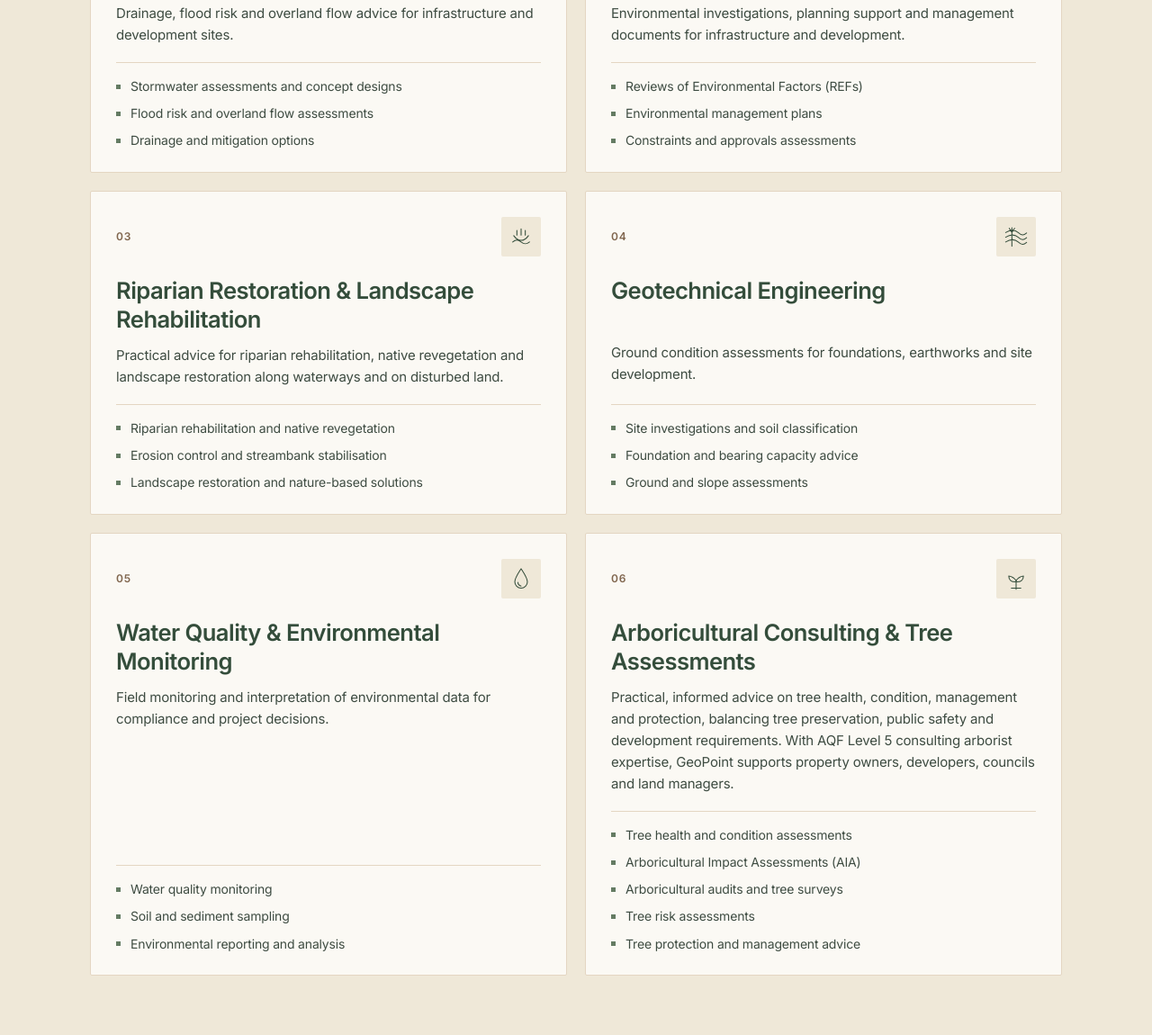
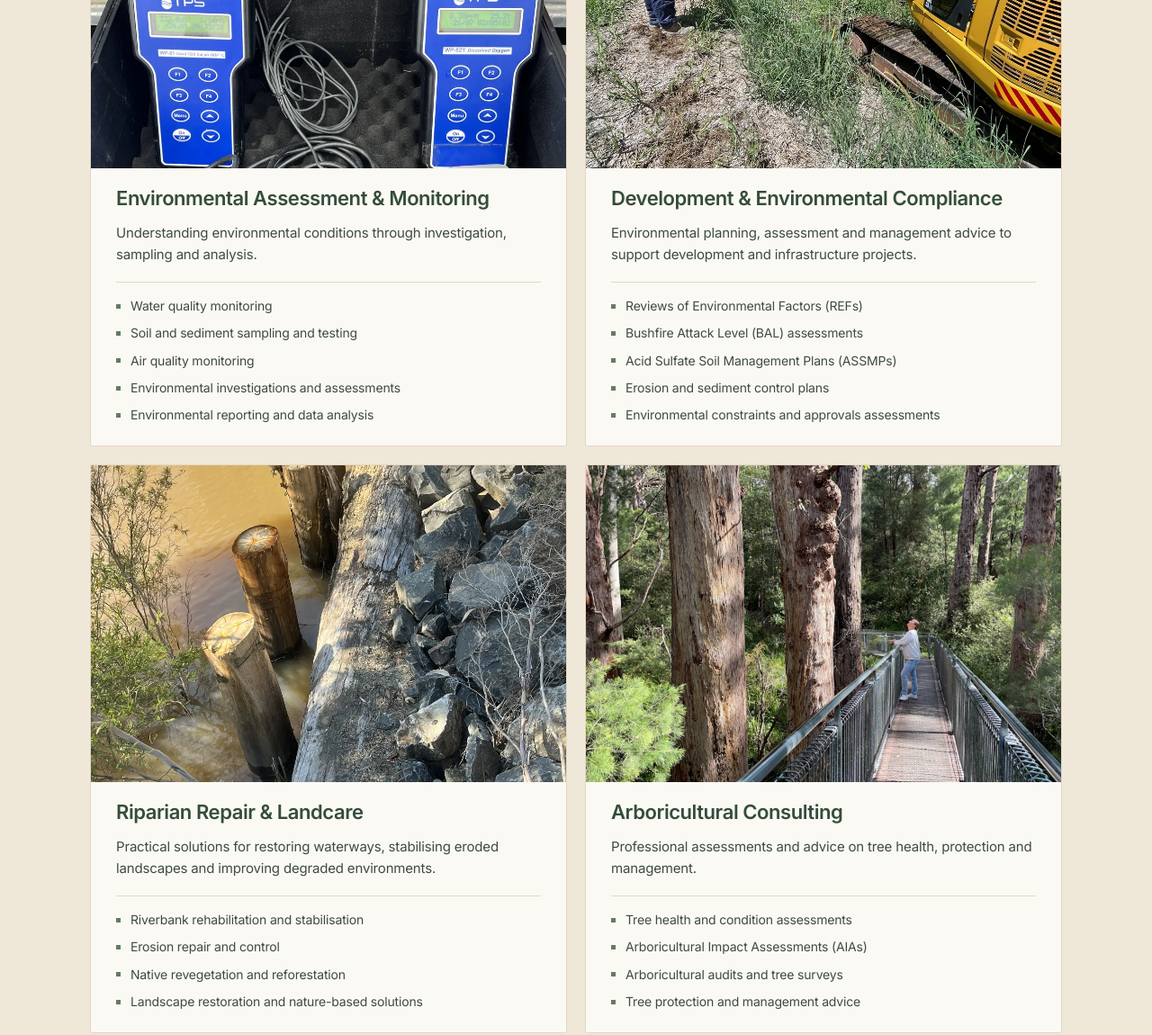
Before and after one commit to Solaclean3/GeoPoint, a plain HTML site: page index.html in a window 1280 px wide. Shown: the part 1323-2473 px from the top of the page at 90% size. Drawn offline with Linux system fonts and the light colour scheme.

Commit message:
Add service photographs, including the forest boardwalk image for arboricultural consulting.
Co-authored-by: Cursor <cursoragent@cursor.com>

```diff
--- a/assets/styles.css
+++ b/assets/styles.css
@@ -394,10 +394,6 @@ h1, h2, h3 {
   background: var(--navy);
 }
 
-.person .profile-photo-shila {
-  object-position: center 38%;
-}
-
 .person .profile-photo-jesse {
   object-position: center 24%;
 }
@@ -449,46 +445,36 @@ h1, h2, h3 {
   background: var(--surface);
   border: 1px solid var(--border);
   border-radius: 2px;
-  padding: 28px 28px 24px;
+  padding: 0 0 24px;
   min-height: 100%;
+  overflow: hidden;
   scroll-margin-top: calc(var(--header) + 16px);
 }
 
 .service-card:hover { border-color: var(--eucalyptus); }
 
-.service-card-top {
-  display: flex;
-  justify-content: space-between;
-  align-items: center;
-  margin-bottom: 22px;
+.service-photo {
+  display: block;
+  width: 100%;
+  height: auto;
+  aspect-ratio: 3 / 2;
+  object-fit: cover;
+  object-position: center center;
 }
 
-.service-number {
-  font-size: 12px;
-  font-weight: 600;
-  letter-spacing: 0.06em;
-  color: var(--earth);
-}
+.service-photo-monitoring { object-position: center 34%; }
+.service-photo-compliance { object-position: center 62%; }
+.service-photo-riparian { object-position: center 48%; }
+.service-photo-arboriculture { object-position: center center; }
 
-.service-icon {
-  width: 44px;
-  height: 44px;
-  display: grid;
-  place-items: center;
-  color: var(--teal-dark);
-  background: var(--bg);
-  border-radius: 2px;
-}
-
-.service-icon svg { width: 28px; height: 28px; }
+.service-card-body { padding: 20px 28px 0; }
 
 .service-card h3 {
-  font-size: clamp(24px, 2vw, 28px);
+  font-size: clamp(22px, 1.7vw, 26px);
   line-height: 1.25;
-  letter-spacing: -0.022em;
+  letter-spacing: -0.02em;
   margin: 0 0 12px;
   font-weight: 600;
-  min-height: 2.4em;
 }
 
 .service-card p {
@@ -761,7 +747,6 @@ h1, h2, h3 {
     display: block;
     margin-bottom: 24px;
   }
-  .service-card h3 { min-height: 0; }
   .approach-principles {
     grid-template-columns: 1fr;
     gap: 36px;
@@ -856,7 +841,8 @@ h1, h2, h3 {
   .approach-lead { font-size: 22px; }
   .approach-intro { font-size: 16px; }
   .service-grid { grid-template-columns: 1fr; }
-  .service-card { padding: 24px 20px 20px; }
+  .service-card { padding: 0 0 20px; }
+  .service-card-body { padding: 18px 20px 0; }
   .client-types { grid-template-columns: 1fr 1fr; }
   .contact h2 { font-size: clamp(32px, 9vw, 42px); }
   .contact-panel { padding: 24px 20px 20px; }
--- a/index.html
+++ b/index.html
@@ -72,67 +72,59 @@
           </div>
         </div>
         <div class="service-grid">
-          <article class="service-card" id="stormwater">
-            <div class="service-card-top"><span class="service-number">01</span><span class="service-icon" aria-hidden="true"><svg viewBox="0 0 48 48" fill="none"><path d="M3 28c5-7 9-7 14 0s9 7 14 0 9-7 14 0M3 37c5-7 9-7 14 0s9 7 14 0 9-7 14 0M9 17l9-9 8 9 8-6 5 6" stroke="currentColor" stroke-width="1.8" stroke-linecap="round" stroke-linejoin="round"/></svg></span></div>
-            <h3>Stormwater &amp; Flood Management</h3>
-            <p>Drainage, flood risk and overland flow advice for infrastructure and development sites.</p>
+          <article class="service-card" id="monitoring">
+            <img class="service-photo service-photo-monitoring" src="assets/water-quality-monitoring.webp" alt="Water quality meters measuring conductivity, pH and dissolved oxygen in an open field case." width="1050" height="1400" loading="lazy">
+            <div class="service-card-body">
+            <h3>Environmental Assessment &amp; Monitoring</h3>
+            <p>Understanding environmental conditions through investigation, sampling and analysis.</p>
             <ul>
-              <li>Stormwater assessments and concept designs</li>
-              <li>Flood risk and overland flow assessments</li>
-              <li>Drainage and mitigation options</li>
+              <li>Water quality monitoring</li>
+              <li>Soil and sediment sampling and testing</li>
+              <li>Air quality monitoring</li>
+              <li>Environmental investigations and assessments</li>
+              <li>Environmental reporting and data analysis</li>
             </ul>
+            </div>
           </article>
-          <article class="service-card" id="environmental">
-            <div class="service-card-top"><span class="service-number">02</span><span class="service-icon" aria-hidden="true"><svg viewBox="0 0 48 48" fill="none"><path d="M37 9c-17 0-27 8-27 22 15 3 29-6 27-22ZM11 35c8-9 14-12 24-18M19 23l1 8M25 18l1 7" stroke="currentColor" stroke-width="1.8" stroke-linecap="round" stroke-linejoin="round"/></svg></span></div>
-            <h3>Environmental Assessment &amp; Approvals</h3>
-            <p>Environmental investigations, planning support and management documents for infrastructure and development.</p>
+          <article class="service-card" id="compliance">
+            <img class="service-photo service-photo-compliance" src="assets/development-compliance.webp" alt="Field team beside an excavator working along a vegetated waterway." width="1050" height="1400" loading="lazy">
+            <div class="service-card-body">
+            <h3>Development &amp; Environmental Compliance</h3>
+            <p>Environmental planning, assessment and management advice to support development and infrastructure projects.</p>
             <ul>
               <li>Reviews of Environmental Factors (REFs)</li>
-              <li>Environmental management plans</li>
-              <li>Constraints and approvals assessments</li>
+              <li>Bushfire Attack Level (BAL) assessments</li>
+              <li>Acid Sulfate Soil Management Plans (ASSMPs)</li>
+              <li>Erosion and sediment control plans</li>
+              <li>Environmental constraints and approvals assessments</li>
             </ul>
+            </div>
           </article>
           <article class="service-card" id="riparian">
-            <div class="service-card-top"><span class="service-number">03</span><span class="service-icon" aria-hidden="true"><svg viewBox="0 0 48 48" fill="none"><path d="M8 34c6-5 10-5 16 0s10 5 16 0M10 22c5 7 9 9 14 9s9-2 14-9" stroke="currentColor" stroke-width="1.8" stroke-linecap="round"/><path d="M16 12v9M24 9v12M32 12v9" stroke="currentColor" stroke-width="1.8" stroke-linecap="round"/></svg></span></div>
-            <h3>Riparian Restoration &amp; Landscape Rehabilitation</h3>
-            <p>Practical advice for riparian rehabilitation, native revegetation and landscape restoration along waterways and on disturbed land.</p>
+            <img class="service-photo service-photo-riparian" src="assets/riverbank-stabilisation.webp" alt="Timber piles and rock protection stabilising an eroded riverbank." width="1050" height="1400" loading="lazy">
+            <div class="service-card-body">
+            <h3>Riparian Repair &amp; Landcare</h3>
+            <p>Practical solutions for restoring waterways, stabilising eroded landscapes and improving degraded environments.</p>
             <ul>
-              <li>Riparian rehabilitation and native revegetation</li>
-              <li>Erosion control and streambank stabilisation</li>
+              <li>Riverbank rehabilitation and stabilisation</li>
+              <li>Erosion repair and control</li>
+              <li>Native revegetation and reforestation</li>
               <li>Landscape restoration and nature-based solutions</li>
             </ul>
-          </article>
-          <article class="service-card" id="geotechnical">
-            <div class="service-card-top"><span class="service-number">04</span><span class="service-icon" aria-hidden="true"><svg viewBox="0 0 48 48" fill="none"><path d="M4 16c10-6 17-6 24 0s10 6 16 1M4 25c10-6 17-6 24 0s10 6 16 1M4 34c10-6 17-6 24 0s10 6 16 1M16 7v35M21 8l-5 8-5-8" stroke="currentColor" stroke-width="1.8" stroke-linecap="round" stroke-linejoin="round"/></svg></span></div>
-            <h3>Geotechnical Engineering</h3>
-            <p>Ground condition assessments for foundations, earthworks and site development.</p>
-            <ul>
-              <li>Site investigations and soil classification</li>
-              <li>Foundation and bearing capacity advice</li>
-              <li>Ground and slope assessments</li>
-            </ul>
-          </article>
-          <article class="service-card" id="monitoring">
-            <div class="service-card-top"><span class="service-number">05</span><span class="service-icon" aria-hidden="true"><svg viewBox="0 0 48 48" fill="none"><path d="M24 5C17 16 12 23 12 30a12 12 0 0 0 24 0c0-7-5-14-12-25ZM18 31c0 4 2 6 6 7" stroke="currentColor" stroke-width="1.8" stroke-linecap="round" stroke-linejoin="round"/></svg></span></div>
-            <h3>Water Quality &amp; Environmental Monitoring</h3>
-            <p>Field monitoring and interpretation of environmental data for compliance and project decisions.</p>
-            <ul>
-              <li>Water quality monitoring</li>
-              <li>Soil and sediment sampling</li>
-              <li>Environmental reporting and analysis</li>
-            </ul>
+            </div>
           </article>
           <article class="service-card" id="arboriculture">
-            <div class="service-card-top"><span class="service-number">06</span><span class="service-icon" aria-hidden="true"><svg viewBox="0 0 48 48" fill="none"><path d="M24 44V27" stroke="currentColor" stroke-width="1.8" stroke-linecap="round"/><path d="M24 30c-9 1-14-4-14-11 7 1 11 4 14 9 3-5 7-8 14-9 0 7-5 12-14 11Z" stroke="currentColor" stroke-width="1.8" stroke-linecap="round" stroke-linejoin="round"/><path d="M15 42h18" stroke="currentColor" stroke-width="1.8" stroke-linecap="round"/></svg></span></div>
-            <h3>Arboricultural Consulting &amp; Tree Assessments</h3>
-            <p>Practical, informed advice on tree health, condition, management and protection, balancing tree preservation, public safety and development requirements. With AQF Level 5 consulting arborist expertise, GeoPoint supports property owners, developers, councils and land managers.</p>
+            <img class="service-photo service-photo-arboriculture" src="assets/Tree.jpeg" alt="Person on a forest boardwalk looking up at tall tree trunks." width="2208" height="1244" loading="lazy">
+            <div class="service-card-body">
+            <h3>Arboricultural Consulting</h3>
+            <p>Professional assessments and advice on tree health, protection and management.</p>
             <ul>
               <li>Tree health and condition assessments</li>
-              <li>Arboricultural Impact Assessments (AIA)</li>
+              <li>Arboricultural Impact Assessments (AIAs)</li>
               <li>Arboricultural audits and tree surveys</li>
-              <li>Tree risk assessments</li>
               <li>Tree protection and management advice</li>
             </ul>
+            </div>
           </article>
         </div>
       </div>
@@ -153,18 +145,6 @@
               <p>His experience spans coordinating government infrastructure maintenance contracts and project engineering roles in stormwater management, flood mitigation, riverbank restoration, erosion control and levee rehabilitation.</p>
               <p>William has a particular interest in nature-based solutions, biophilic design and integrating natural processes into practical engineering and environmental projects.</p>
               <a class="text-link" href="https://www.linkedin.com/in/boatsthatdontsink/" rel="noopener noreferrer" aria-label="William Jones on LinkedIn">LinkedIn <span aria-hidden="true">↗</span></a>
-            </div>
-          </article>
-          <article class="person">
-            <img class="profile-photo profile-photo-shila" src="assets/S.Devi.jpg" alt="Shila Devi – GeoPoint Consulting" width="628" height="640">
-            <div>
-              <h3>Shila Devi</h3>
-              <p class="person-role">Civil &amp; Geotechnical Engineering | Flood &amp; Drainage | Data Analysis</p>
-              <p class="person-qualifications">Master of Science (Geotechnical Engineering); Postgraduate Diploma (Construction Management); Bachelor of Technology (Civil Engineering)</p>
-              <p>Shila is a Chartered and International Professional Engineer with over 14 years of experience across civil engineering design, construction, infrastructure management and project delivery.</p>
-              <p>Her background spans flood and drainage engineering, geotechnical engineering, roads and civil infrastructure, asset management and construction supervision. She has worked on a broad range of projects, from technical investigations and feasibility assessments through to detailed design, project management and construction delivery.</p>
-              <p>Shila has particular strengths in engineering data analysis, statistical assessment, GIS, hydrological and hydraulic modelling, and numerical analysis. She combines analytical and technical expertise with practical, on-ground engineering experience to develop considered and workable solutions.</p>
-              <a class="text-link" href="https://www.linkedin.com/in/shila-devi/" rel="noopener noreferrer" aria-label="Shila Devi on LinkedIn">LinkedIn <span aria-hidden="true">↗</span></a>
             </div>
           </article>
           <article class="person">
```
Also changed, not shown: assets/Tree.jpeg (added), assets/development-compliance.webp (added), assets/riverbank-stabilisation.webp (added), assets/water-quality-monitoring.webp (added).
